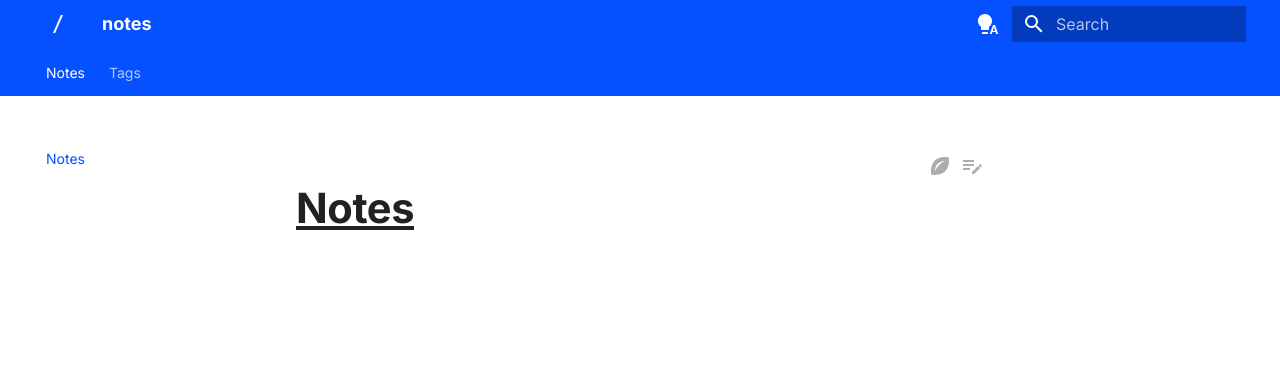
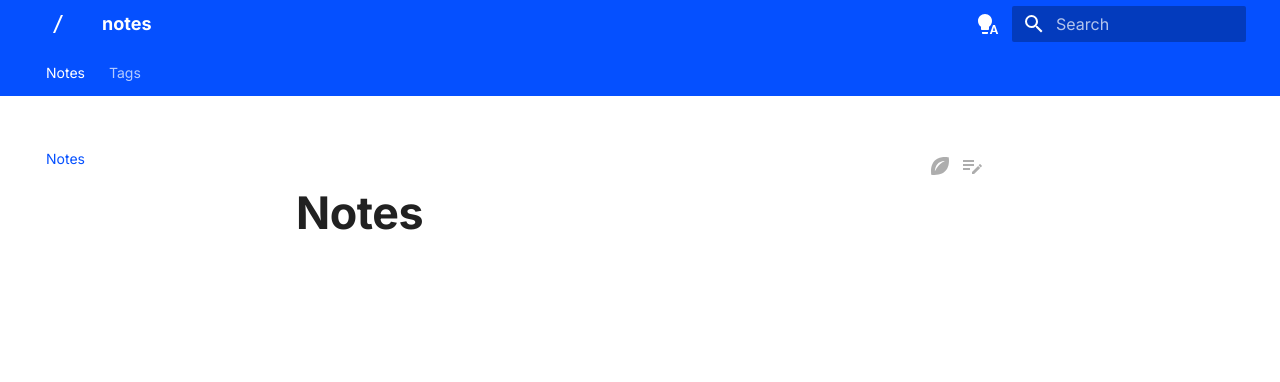
Before and after one commit to dpi0/notes-mkdocs, an MkDocs documentation site: the page built from docs/index.md, in a window 1280 px wide. Shown: the top 382 px of the page. Built offline with MkDocs 1.6.1 and Material for MkDocs 9.7.7, drawn with Linux system fonts in a browser that asks for light colours.

Commit message:
Update styles.css

```diff
--- a/docs/_changes/css/styles.css
+++ b/docs/_changes/css/styles.css
@@ -3,13 +3,14 @@
   --md-primary-fg-color: #0550ff;
   --md-typeset-a-color: #0550ff;
   --md-accent-fg-color: #0550ff;
+
   .md-typeset h1 {
     font-weight: bolder;
-    font-size: 2.6em;
+    font-size: 2.8em;
     line-height: 1;
     margin: 1em 0 1em;
     color: #212121;
-    text-decoration: underline;
+/*     text-decoration: underline; */
   }
 
   /* .md-typeset h1:hover { */
@@ -18,7 +19,7 @@
 
   .md-typeset h2 {
     font-weight: 510;
-    font-size: 2.2em;
+/*     font-size: 2.2em; */
     /* line-height: 1; */
     /* margin: 1em 0 1em; */
   }
@@ -29,7 +30,7 @@
 
   .md-typeset h3 {
     font-weight: 510;
-    font-size: 1.5em;
+/*     font-size: 1.5em; */
     /* line-height: 1; */
     /* margin: 1em 0 1em; */
   }
@@ -40,7 +41,7 @@
 
   .md-typeset h4 {
     font-weight: 510;
-    font-size: 1em;
+/*     font-size: 1em; */
     line-height: 1;
     margin: 1em 0 1em;
   }
```
